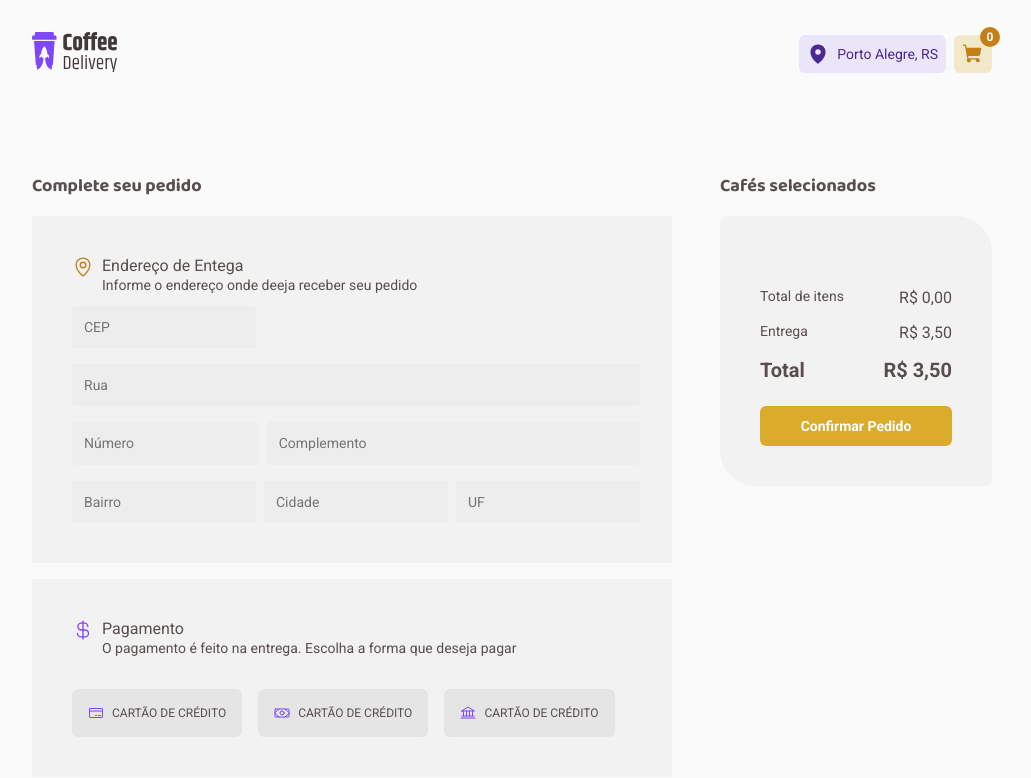
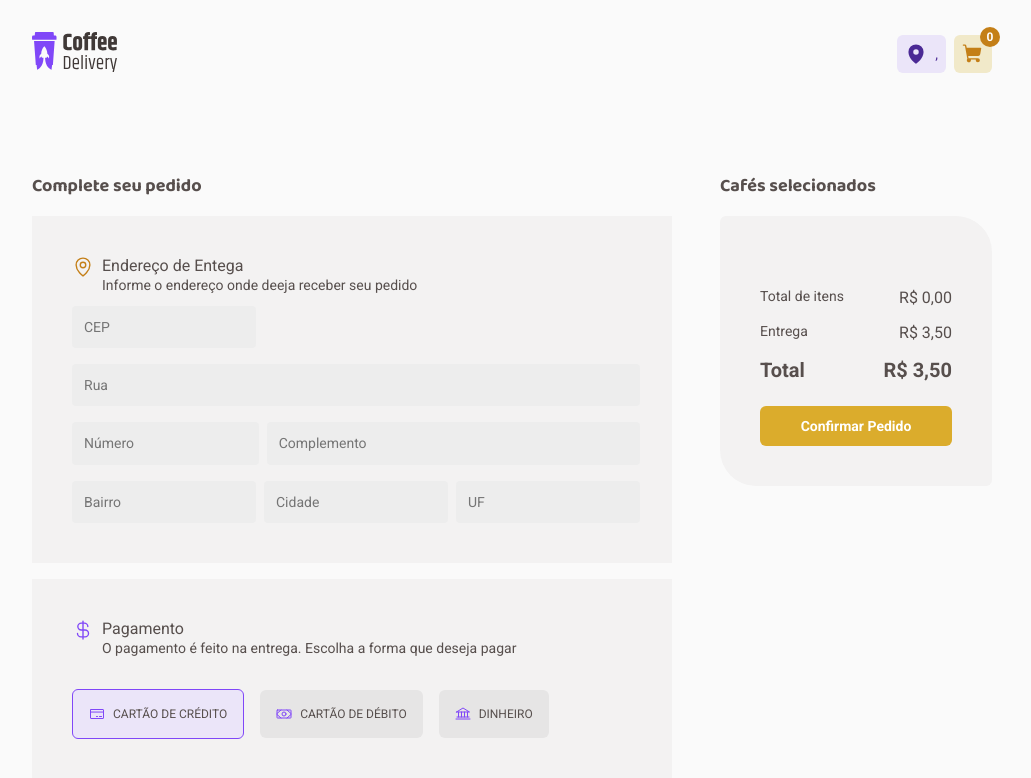
Before and after one commit to yaandn/rocketseat, a React (Vite) app in the folder curso-react/challenges/coffee-delivery/: page /confirmOrder in a window 1280 px wide. Shown: the top 778 px of the page, without its empty margins (128-1159 px from the left). Built offline with nearby package versions, Linux system fonts and the light colour scheme.

Commit message:
style: active state in select payament type button

```diff
--- a/curso-react/challenges/coffee-delivery/package.json
+++ b/curso-react/challenges/coffee-delivery/package.json
@@ -10,11 +10,14 @@
     "preview": "vite preview"
   },
   "dependencies": {
+    "@hookform/resolvers": "^3.10.0",
     "phosphor-react": "^1.4.1",
     "react": "^18.3.1",
     "react-dom": "^18.3.1",
+    "react-hook-form": "^7.54.2",
     "react-router-dom": "^7.1.1",
-    "styled-components": "^6.1.14"
+    "styled-components": "^6.1.14",
+    "zod": "^3.24.1"
   },
   "devDependencies": {
     "@eslint/js": "^9.17.0",
--- a/curso-react/challenges/coffee-delivery/src/components/Header/index.tsx
+++ b/curso-react/challenges/coffee-delivery/src/components/Header/index.tsx
@@ -6,7 +6,7 @@ import { useContext } from "react";
 import { OrderContext } from "../../context/orderContext";
 
 export function Header() {
-  const { quantityItemsCart } = useContext(OrderContext);
+  const { quantityItemsCart, order } = useContext(OrderContext);
   return (
     <HeaderContainer>
       <NavLink to="/">
@@ -16,7 +16,7 @@ export function Header() {
       <div>
         <Location>
           <MapPin size={22} weight="fill" />
-          Porto Alegre, RS
+          {order?.locationOrder?.city}, {order?.locationOrder?.uf}
         </Location>
         <Cart>
           <NavLink to="/confirmOrder">
--- a/curso-react/challenges/coffee-delivery/src/context/orderContext.tsx
+++ b/curso-react/challenges/coffee-delivery/src/context/orderContext.tsx
@@ -7,25 +7,32 @@ export interface ItemType {
 }
 
 export interface LocationType {
-  cep: number;
+  cep: string;
   road: string;
   city: string;
-  numberLocation: number;
+  numberLocation: string;
   neighboard: string;
-  State: string;
+  uf: string;
   complement?: string;
 }
+
+export type PayamentType = "CREDIT_CARD" | "DEBIT_CARD" | "CASH";
 
 export interface OrderType {
   cart: ItemType[];
   locationOrder: LocationType;
-  payamentType: "CREDIT_CARD" | "DEBIT_CARD" | "CASH";
+  payamentType: PayamentType;
 }
 
 interface OrderContextProps {
   cart: ItemType[];
   quantityItemsCart: number;
   totalValueCart: number;
+  payamentForm: PayamentType;
+  order: OrderType;
+  registerLocation: (data: LocationType) => void;
+  registerPayamentform: (data: PayamentType) => void;
+  registerOrder: (location: LocationType) => void;
   addItemCart: (item: ItemType) => void;
   removeItemCart: (item: ItemType) => void;
   incrementItemCount: (id: string) => void;
@@ -42,6 +49,11 @@ export function OrderContextProvider({ children }: OrderContextProviderProps) {
   const [cart, setCart] = useState<ItemType[]>([]);
   const [quantityItemsCart, setQuantityItemsCart] = useState<number>(0);
   const [totalValueCart, setTotalValueCart] = useState<number>(0);
+  const [orderLocation, setOrderLocation] = useState<LocationType>(
+    {} as LocationType
+  );
+  const [payamentForm, setPayamentForm] = useState<PayamentType>("CREDIT_CARD");
+  const [order, setOrder] = useState<OrderType>({} as OrderType);
 
   function saveItemsStorage(updatedCart: ItemType[]) {
     const cartJSON = JSON.stringify(updatedCart);
@@ -54,6 +66,16 @@ export function OrderContextProvider({ children }: OrderContextProviderProps) {
     if (cartJSON) {
       const cartFormated = JSON.parse(cartJSON);
       setCart(cartFormated);
+    }
+  }
+
+  function getOrderStorage() {
+    const orderJSON = localStorage.getItem("@coffee-delivery: order-v1.0");
+
+    if (orderJSON) {
+      const orderFormated = JSON.parse(orderJSON);
+      console.log(orderFormated);
+      setOrder(orderFormated);
     }
   }
 
@@ -124,14 +146,34 @@ export function OrderContextProvider({ children }: OrderContextProviderProps) {
     setTotalValueCart(calculedTotalValue);
   }
 
+  function registerLocation(data: LocationType) {
+    setOrderLocation(data);
+  }
+
+  function registerPayamentform(data: PayamentType) {
+    setPayamentForm(data);
+  }
+
+  function registerOrder(location: LocationType) {
+    const newOrder: OrderType = {
+      cart,
+      locationOrder: location,
+      payamentType: payamentForm,
+    };
+    setOrder(newOrder);
+    const newOrderJSON = JSON.stringify(newOrder);
+    localStorage.setItem("@coffee-delivery: order-v1.0", newOrderJSON);
+  }
+
   useEffect(() => {
     getItemsStorage();
+    getOrderStorage();
   }, []);
 
   useEffect(() => {
     setQuantityItemsCart(cart.length);
     calcTotalValue();
-  }, [getItemsStorage]);
+  }, [cart]);
 
   return (
     <OrderContext.Provider
@@ -139,10 +181,15 @@ export function OrderContextProvider({ children }: OrderContextProviderProps) {
         cart,
         quantityItemsCart,
         totalValueCart,
+        order,
+        payamentForm,
         addItemCart,
         removeItemCart,
         incrementItemCount,
         decrementItemCount,
+        registerLocation,
+        registerPayamentform,
+        registerOrder,
       }}
     >
       {children}
--- a/curso-react/challenges/coffee-delivery/src/pages/ConfirmOrder/index.tsx
+++ b/curso-react/challenges/coffee-delivery/src/pages/ConfirmOrder/index.tsx
@@ -9,6 +9,7 @@ import {
   Trash,
 } from "phosphor-react";
 import {
+  ButtonSelect,
   CompleteOrderContainer,
   ConfirmOrderContainer,
   FormContainer,
@@ -18,16 +19,30 @@ import {
 } from "./styles";
 
 import { useContext } from "react";
-import { ItemType, OrderContext } from "../../context/orderContext";
+import {
+  ItemType,
+  OrderContext,
+  PayamentType,
+} from "../../context/orderContext";
+import { useNavigate } from "react-router-dom";
+import { useForm } from "react-hook-form";
+import { zodResolver } from "@hookform/resolvers/zod";
+import z from "zod";
 
 export function ConfirmOrder() {
   const {
     cart,
     totalValueCart,
+    payamentForm,
     decrementItemCount,
     incrementItemCount,
     removeItemCart,
+    registerLocation,
+    registerPayamentform,
+    registerOrder,
   } = useContext(OrderContext);
+
+  const navigate = useNavigate();
 
   function handleincrementItemCount(id: string) {
     incrementItemCount(id);
@@ -41,6 +56,41 @@ export function ConfirmOrder() {
     removeItemCart(itemCart);
   }
 
+  const locationSchema = z.object({
+    cep: z.string().length(8).nonempty(),
+    road: z.string().nonempty(),
+    numberLocation: z.string().nonempty(),
+    complement: z.string().optional(),
+    neighboard: z.string().nonempty(),
+    city: z.string().nonempty(),
+    uf: z.string().nonempty(),
+  });
+
+  type LocationType = z.infer<typeof locationSchema>;
+
+  const { handleSubmit, reset, register } = useForm<LocationType>({
+    resolver: zodResolver(locationSchema),
+    defaultValues: {
+      cep: "",
+      city: "",
+      complement: "",
+      neighboard: "",
+      numberLocation: "",
+      road: "",
+      uf: "",
+    },
+  });
+
+  function handleSubmitButton(data: LocationType) {
+    registerLocation(data);
+    registerOrder(data);
+    navigate("/confirmedOrder");
+    reset();
+  }
+
+  function setPaymentForm(form: PayamentType) {
+    registerPayamentform(form);
+  }
   return (
     <ConfirmOrderContainer>
       <CompleteOrderContainer>
@@ -58,20 +108,20 @@ export function ConfirmOrder() {
             </header>
             <form>
               <div>
-                <Input placeholder="CEP" />
+                <Input placeholder="CEP" {...register("cep")} />
               </div>
 
-              <Input placeholder="Rua" />
+              <Input placeholder="Rua" {...register("road")} />
 
               <div className="numberAndComplement">
-                <Input placeholder="Número" />
-                <Input placeholder="Complemento" />
+                <Input placeholder="Número" {...register("numberLocation")} />
+                <Input placeholder="Complemento" {...register("complement")} />
               </div>
 
               <div className="lastLine">
-                <Input placeholder="Bairro" />
-                <Input placeholder="Cidade" />
-                <Input placeholder="UF" />
+                <Input placeholder="Bairro" {...register("neighboard")} />
+                <Input placeholder="Cidade" {...register("city")} />
+                <Input placeholder="UF" {...register("uf")} />
               </div>
             </form>
           </FormContainer>
@@ -89,24 +139,33 @@ export function ConfirmOrder() {
               </div>
             </header>
             <div className="containerSelectPayament">
-              <button>
+              <ButtonSelect
+                onClick={() => setPaymentForm("CREDIT_CARD")}
+                isActive={payamentForm === "CREDIT_CARD"}
+              >
                 <div>
                   <CreditCard size={16} />
                 </div>
                 Cartão de crédito
-              </button>
-              <button>
+              </ButtonSelect>
+              <ButtonSelect
+                onClick={() => setPaymentForm("DEBIT_CARD")}
+                isActive={payamentForm === "DEBIT_CARD"}
+              >
                 <div>
                   <Money size={16} />
                 </div>
-                Cartão de crédito
-              </button>
-              <button>
+                Cartão de Débito
+              </ButtonSelect>
+              <ButtonSelect
+                onClick={() => setPaymentForm("CASH")}
+                isActive={payamentForm === "CASH"}
+              >
                 <div>
                   <Bank size={16} />
                 </div>
-                Cartão de crédito
-              </button>
+                Dinheiro
+              </ButtonSelect>
             </div>
           </PayamentContainer>
         </div>
@@ -187,7 +246,10 @@ export function ConfirmOrder() {
                 </span>
               </div>
             </div>
-            <button>Confirmar Pedido</button>
+
+            <button onClick={handleSubmit(handleSubmitButton)}>
+              Confirmar Pedido
+            </button>
           </footer>
         </div>
       </SelectedCoffeesCotainer>
--- a/curso-react/challenges/coffee-delivery/src/pages/ConfirmOrder/styles.ts
+++ b/curso-react/challenges/coffee-delivery/src/pages/ConfirmOrder/styles.ts
@@ -108,27 +108,41 @@ export const PayamentContainer = styled.div`
     display: flex;
     align-items: center;
     gap: 1rem;
+  }
+`;
 
-    button {
+interface ButtonSelectProps {
+  isActive: boolean;
+}
+
+export const ButtonSelect = styled.button<ButtonSelectProps>`
   display: flex;
   align-items: center;
   justify-content: center;
-      background-color: ${(props) => props.theme["base-button"]};
+  background-color: ${(props) =>
+    props.isActive ? props.theme["purple-light"] : props.theme["base-button"]};
   padding: 1rem;
   text-transform: uppercase;
-      border: 0;
+  border: ${(props) =>
+    props.isActive ? `1px solid ${props.theme.purple}` : "0"};
+  border-color: ${(props) =>
+    props.isActive ? props.theme.purple : "transparet"};
   border-radius: 6px;
   color: ${(props) => props.theme["base-text"]};
   font-size: 0.75rem;
   gap: 0.5rem;
+  cursor: pointer;
+
+  &:focus {
+    outline: 0;
+    box-shadow: none;
+  }
 
   div {
     color: ${(props) => props.theme.purple};
     display: flex;
     align-items: center;
     justify-content: center;
-      }
-    }
   }
 `;
 
--- a/curso-react/challenges/coffee-delivery/src/pages/ConfirmedOrder/index.tsx
+++ b/curso-react/challenges/coffee-delivery/src/pages/ConfirmedOrder/index.tsx
@@ -2,11 +2,31 @@ import {
   ConfirmedOrderContainer,
   ConfirmedOrderContent,
   DetailsOrderContainer,
+  Icon,
 } from "./styles";
 import confirmedOrderImage from "../../assets/confirmedOrderImage.svg";
 import { CurrencyDollar, MapPin, Timer } from "phosphor-react";
+import { useContext } from "react";
+import { OrderContext } from "../../context/orderContext";
 
 export function ConfirmedOrder() {
+  const { order } = useContext(OrderContext);
+
+  const payamentOrderMap = {
+    CREDIT_CARD: "Cartão de Crédito",
+    DEBIT_CARD: "Cartão de Débito",
+    CASH: "Dinheiro",
+  };
+
+  if (!order || !order.locationOrder || !order.payamentType) {
+    return (
+      <ConfirmedOrderContainer>
+        <h3>Pedido não encontrado</h3>
+        <span>Por favor, tente novamente mais tarde.</span>
+      </ConfirmedOrderContainer>
+    );
+  }
+
   return (
     <ConfirmedOrderContainer>
       <h3>Uhu! Pedido confirmado</h3>
@@ -14,24 +34,26 @@ export function ConfirmedOrder() {
       <ConfirmedOrderContent>
         <DetailsOrderContainer>
           <div>
-            <div className="icon">
+            <Icon bgcolor="purple">
               <MapPin />
-            </div>
+            </Icon>
             <div>
               <span>
                 <strong>
-                  Entrega em Rua João Daniel Martinelli, 102
+                  Entrega em {order.locationOrder.road},
+                  {order.locationOrder.numberLocation}
                   <br />
                 </strong>
-                Farrapos - Porto Alegre, RS
+                {order.locationOrder.neighboard} - {order.locationOrder.city},{" "}
+                {order.locationOrder.uf}
               </span>
             </div>
           </div>
 
           <div>
-            <div className="icon">
+            <Icon bgcolor="yellow">
               <Timer weight="fill" />
-            </div>
+            </Icon>
             <div>
               <span>
                 Previsão de entrega
@@ -42,18 +64,18 @@ export function ConfirmedOrder() {
           </div>
 
           <div>
-            <div className="icon">
+            <Icon bgcolor="orange">
               <CurrencyDollar />
-            </div>
+            </Icon>
             <div>
               <span>
                 Pagamento na entrega <br />
-                <strong>Cartão de Crédito</strong>
+                <strong>{payamentOrderMap[order.payamentType]}</strong>
               </span>
             </div>
           </div>
         </DetailsOrderContainer>
-        <img src={confirmedOrderImage} />
+        <img src={confirmedOrderImage} alt="Imagem de confirmação de pedido" />
       </ConfirmedOrderContent>
     </ConfirmedOrderContainer>
   );
```
Also changed, not shown: curso-react/challenges/coffee-delivery/src/pages/ConfirmedOrder/styles.ts (+20 -9 lines), 1 other file (tests, documents, lock files or other folders). Lines whose indentation alone changed are shown as unchanged.
